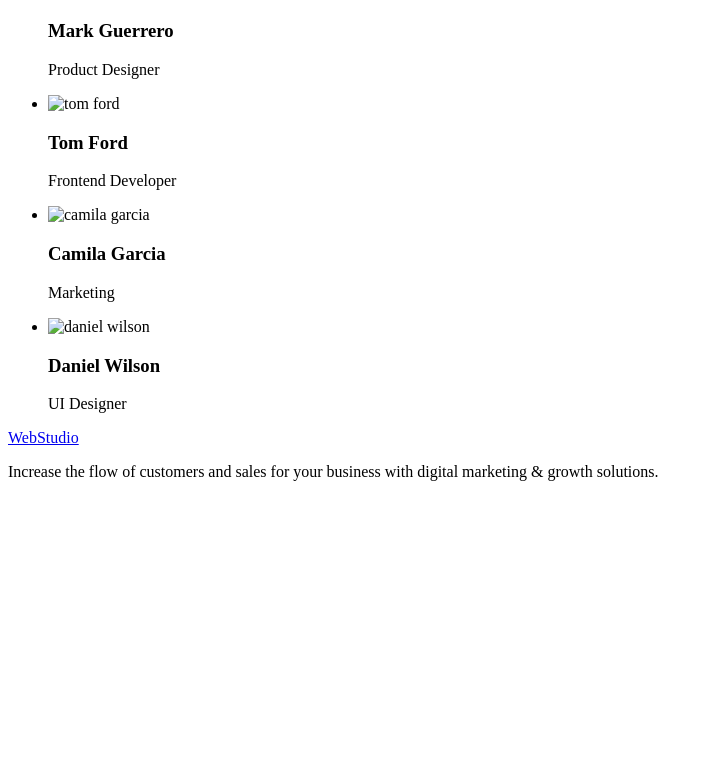
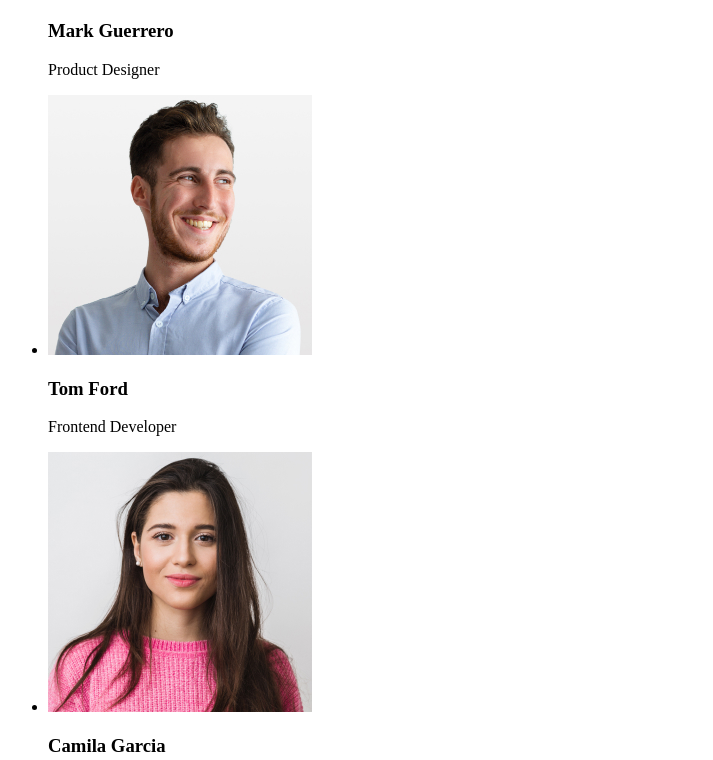
Before and after one commit to AntonSkoro10/goit-markup-hw-01, a plain HTML site: page index.html in a window 1280 px wide. Shown: the part 923-1683 px from the top of the page, without its empty margins (0-713 px from the left). Before the commit the page ends 1420 px from the top, so only its background shows below. Drawn offline with Linux system fonts and the light colour scheme.

Commit message:
homework

```diff
--- a/index.html
+++ b/index.html
@@ -73,17 +73,17 @@
         <p>Product Designer</p>
        </li>
        <li>
-        <img src="./img/our-team/tom-ford.jpg" alt="tom ford" width="264">
+        <img src="./images/our-team/tom-ford.jpg" alt="tom ford" width="264">
         <h3>Tom Ford</h3>
         <p>Frontend Developer</p>
        </li>
        <li>
-        <img src="./img/our-team/camila-garcia.jpg" alt="camila garcia" width="264">
+        <img src="./images/our-team/camila-garcia.jpg" alt="camila garcia" width="264">
         <h3>Camila Garcia</h3>
         <p>Marketing</p>
        </li>
        <li>
-        <img src="./img/our-team/daniel-wilson.jpg" alt="daniel wilson" width="264">
+        <img src="./images/our-team/daniel-wilson.jpg" alt="daniel wilson" width="264">
         <h3>Daniel Wilson</h3>
         <p>UI Designer</p>
        </li>
```
